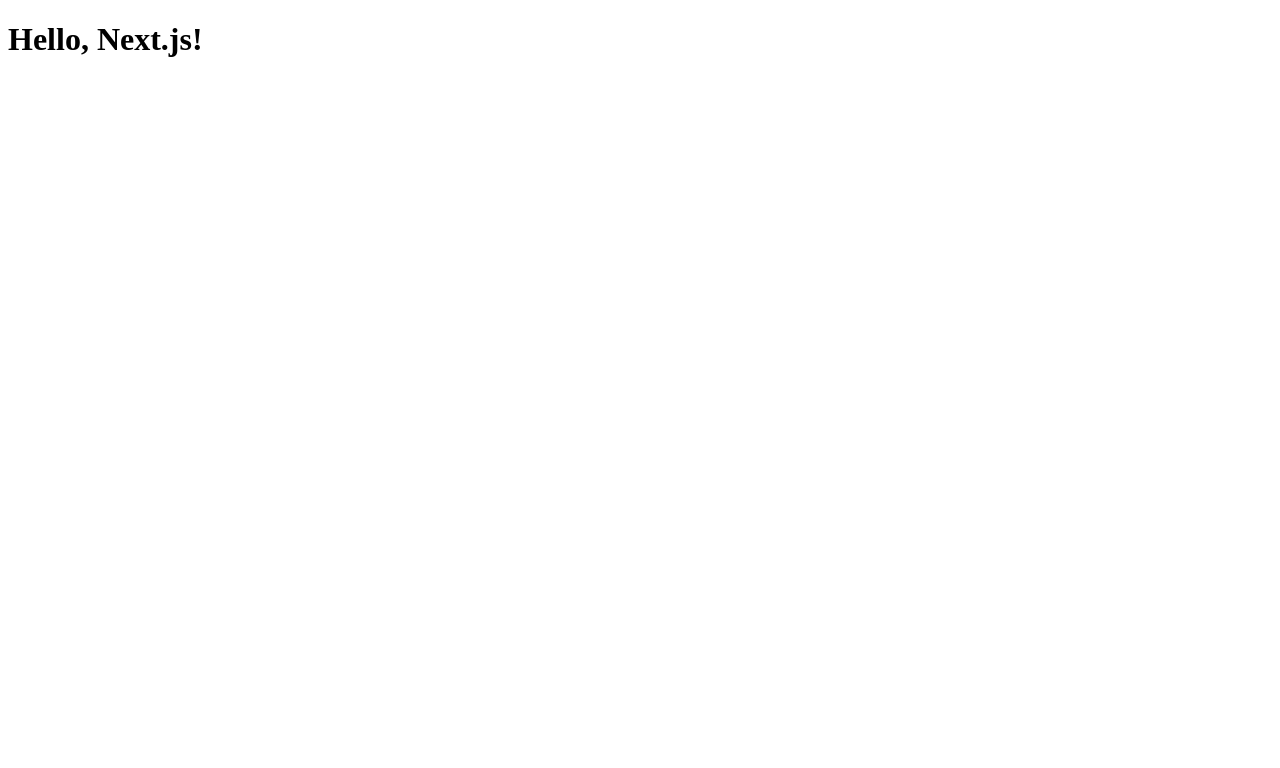
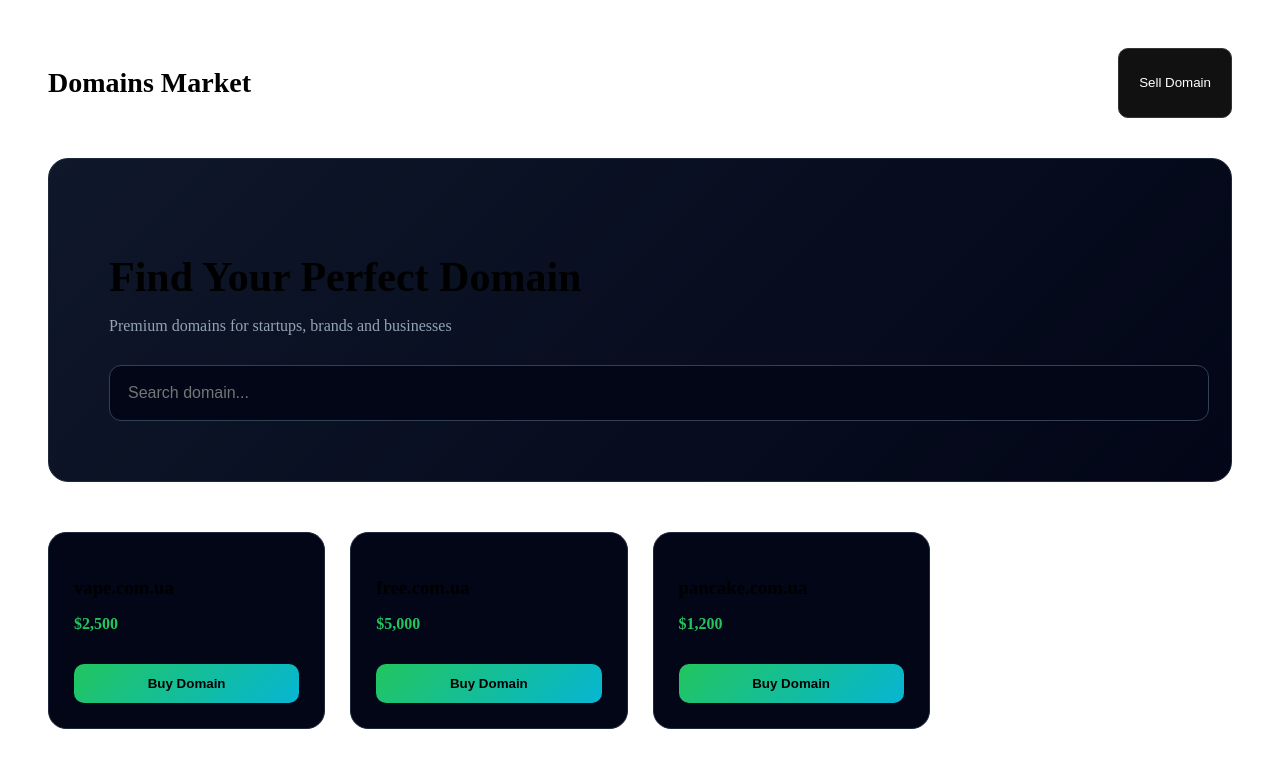
Before and after one commit to bestdomainua-coder/domains-market-clean, a Next.js app: page / in a window 1280 px wide. Shown: the top 768 px of the page. Built offline with nearby package versions, Linux system fonts and the light colour scheme.

Commit message:
Update page.tsx

```diff
--- a/app/page.tsx
+++ b/app/page.tsx
@@ -1,3 +1,89 @@
 export default function Page() {
-  return <h1>Hello, Next.js!</h1>;
+  const domains = [
+    { name: "vape.com.ua", price: "$2,500" },
+    { name: "free.com.ua", price: "$5,000" },
+    { name: "pancake.com.ua", price: "$1,200" },
+  ];
+
+  return (
+    <main style={{ padding: "40px", maxWidth: "1200px", margin: "0 auto" }}>
+
+      {/* HEADER */}
+      <div style={{ display: "flex", justifyContent: "space-between", marginBottom: "40px" }}>
+        <h1 style={{ fontSize: "28px" }}>Domains Market</h1>
+        <button style={{
+          background: "#111",
+          border: "1px solid #333",
+          color: "#fff",
+          padding: "10px 20px",
+          borderRadius: "10px"
+        }}>
+          Sell Domain
+        </button>
+      </div>
+
+      {/* HERO */}
+      <div style={{
+        background: "linear-gradient(135deg, #0f172a, #020617)",
+        padding: "60px",
+        borderRadius: "20px",
+        marginBottom: "50px",
+        border: "1px solid #1e293b"
+      }}>
+        <h2 style={{ fontSize: "42px", marginBottom: "10px" }}>
+          Find Your Perfect Domain
+        </h2>
+        <p style={{ color: "#94a3b8", marginBottom: "30px" }}>
+          Premium domains for startups, brands and businesses
+        </p>
+
+        <input
+          placeholder="Search domain..."
+          style={{
+            width: "100%",
+            padding: "18px",
+            borderRadius: "12px",
+            border: "1px solid #334155",
+            background: "#020617",
+            color: "#fff",
+            fontSize: "16px"
+          }}
+        />
+      </div>
+
+      {/* GRID */}
+      <div style={{
+        display: "grid",
+        gridTemplateColumns: "repeat(auto-fill, minmax(260px, 1fr))",
+        gap: "25px"
+      }}>
+        {domains.map((d, i) => (
+          <div key={i} style={{
+            background: "#020617",
+            border: "1px solid #1e293b",
+            borderRadius: "18px",
+            padding: "25px"
+          }}>
+            <h3 style={{ marginBottom: "10px" }}>{d.name}</h3>
+            <p style={{ color: "#22c55e", fontWeight: "bold" }}>{d.price}</p>
+
+            <button style={{
+              marginTop: "15px",
+              width: "100%",
+              padding: "12px",
+              borderRadius: "10px",
+              border: "none",
+              background: "linear-gradient(135deg, #22c55e, #06b6d4)",
+              color: "#000",
+              fontWeight: "bold",
+              cursor: "pointer"
+            }}>
+              Buy Domain
+            </button>
+          </div>
+        ))}
+      </div>
+
+    </main>
+  );
 }
```
